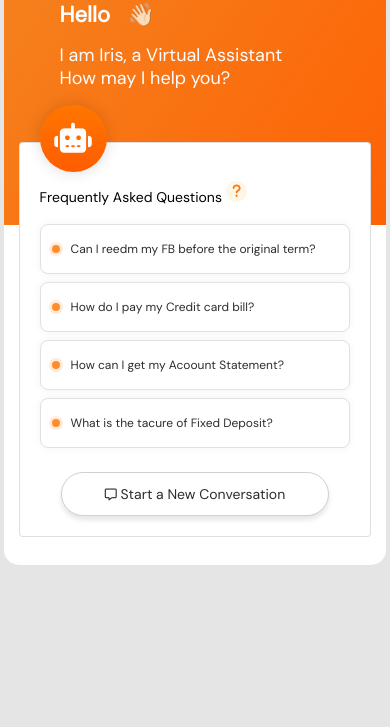
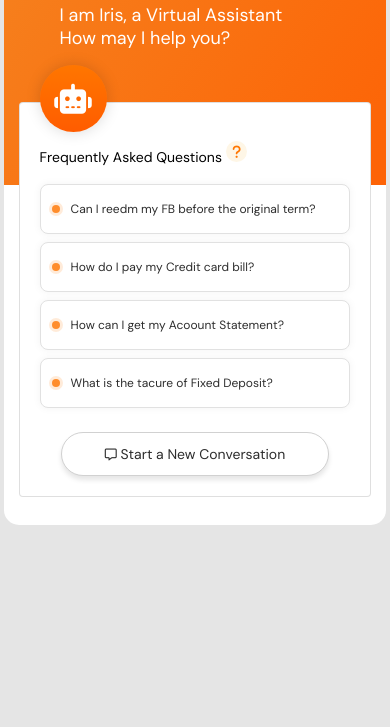
Before and after one commit to agrawalmanuj/Alliancell, a plain HTML site: page index.html in a window 390 px wide. Shown: the part 117-844 px from the top of the page. Drawn offline with nearby package versions, Linux system fonts and the light colour scheme.

Commit message:
Update index.html

```diff
--- a/index.html
+++ b/index.html
@@ -53,7 +53,7 @@
 	}
 	@media only screen and (max-width: 600px){
 		.query{
-			margin-top:13%;
+			margin-top:2%;
 			width: 98%;
 		}
 
@@ -70,9 +70,9 @@
 </style>
 
 </head>
-<body style="background: #E5E5E5;"><!--background: #E5E5E5!-->
+<body style="background: #E5E5E5;overflow-y: hidden;"><!--background: #E5E5E5!-->
 	<div >
-<div class="container" >
+<div class="container" style="margin-bottom: 0;">
 	<div style="" class="ml-auto mr-auto query">
 	<div class="row">
 
```
